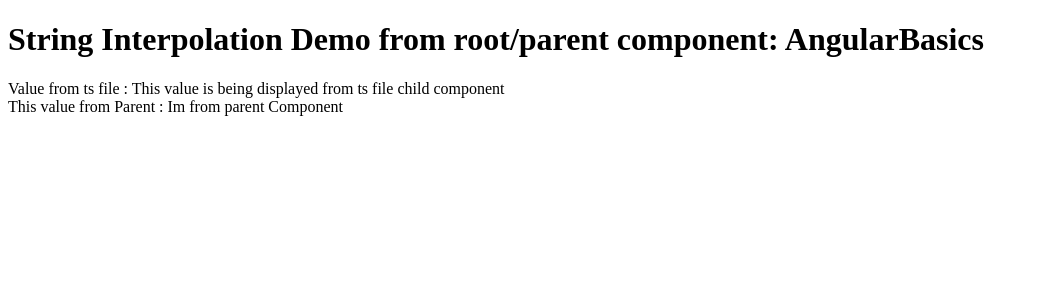
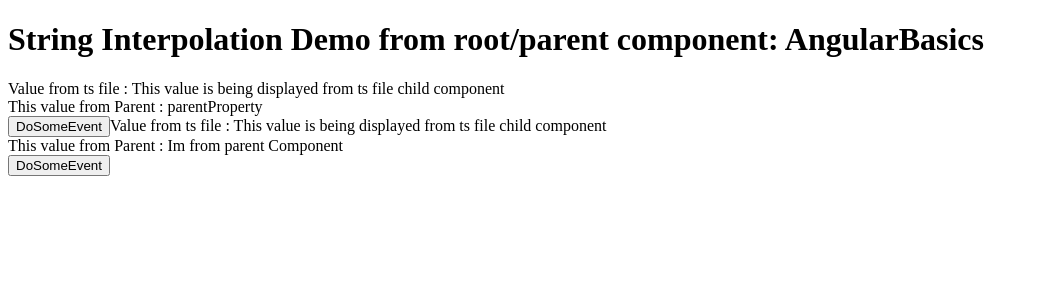
Before and after one commit to asperumalla/Angular, an Angular app: page / in a window 1280 px wide. Shown: the top 300 px of the page, without its empty margins (0-1039 px from the left). Built offline with nearby package versions, Linux system fonts and the light colour scheme.

Commit message:
Add Click event within same component as sending data from VIEW to COMPONENT

```diff
--- a/src/app/app.component.html
+++ b/src/app/app.component.html
@@ -1,2 +1,4 @@
 <h1>String Interpolation Demo from root/parent component: {{title}}</h1>
+
+<app-child    [childInputProperty]="'parentProperty'"  ></app-child>
 <app-child    [childInputProperty]="parentProperty"  ></app-child>
--- a/src/app/child/child.component.ts
+++ b/src/app/child/child.component.ts
@@ -4,6 +4,8 @@ import { Component, OnInit, Input } from '@angular/core';
   selector: 'app-child',
   template: `Value from ts file : {{name}}<br>
             This value from Parent : {{childInputProperty}}
+            <br>
+            <button (click)="changeName()">DoSomeEvent</button>
   `,
   styleUrls: ['./child.component.css']
 })
@@ -16,4 +18,8 @@ export class ChildComponent implements OnInit {
   ngOnInit() {
   }
 
+  changeName(){
+    this.name = 'You cliked on the button';
+  }
+
 }
```
